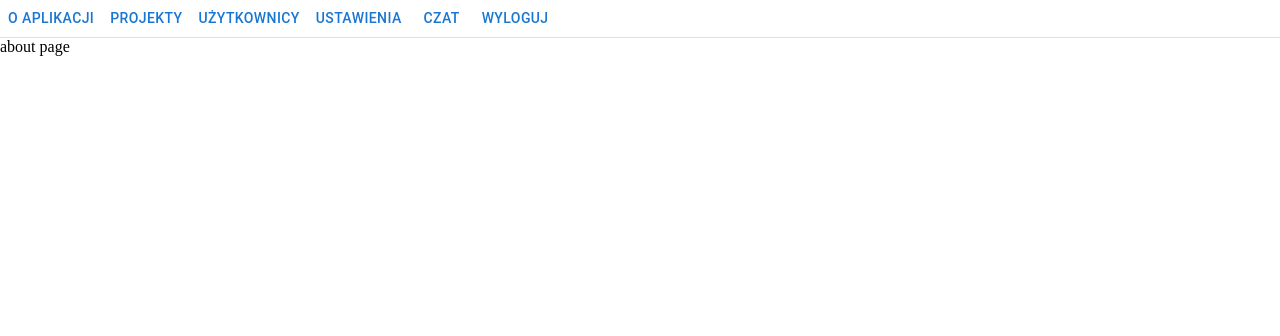
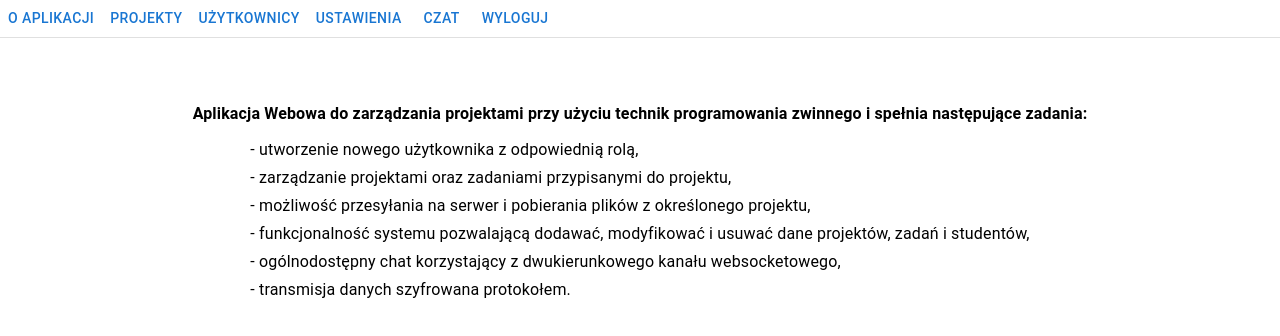
Before and after one commit to AdamSzr/Kerplank-backend, a Next.js app in the folder kreplank-frontend/: page /home in a window 1280 px wide. Both pictures are taken after a click on the button "O APLIKACJI". Shown: the top 336 px of the page. Built offline with nearby package versions, Linux system fonts and the light colour scheme.

Commit message:
Zmodyfikowanie strony: O plikacji

```diff
--- a/kreplank-frontend/src/features/AboutComponent/AboutAppView.tsx
+++ b/kreplank-frontend/src/features/AboutComponent/AboutAppView.tsx
@@ -1,5 +1,5 @@
 
-import { Box, Button } from '@mui/material'
+import { Box, Button, Container,List, ListItem, ListItemText, Typography } from '@mui/material'
 import { NextPage } from 'next'
 import Head from 'next/head'
 import { useRouter } from 'next/router'
@@ -14,9 +14,34 @@ const AboutAppView = () => {
 
     const router = useRouter()
 
-    return <Box >
-        about page
+    return (
+<Container component="main"
+           sx={{
+        marginTop: 8,
+        display: 'flex',
+        flexDirection: 'column',
+        alignItems: 'center',
+        }}
+>
+<Typography>
+<Box sx={{ fontWeight: 'bold', fontSize: 16 }}>
+Aplikacja Webowa do zarządzania projektami przy użyciu technik programowania zwinnego i spełnia następujące zadania:
+</Box>
+</Typography>
+    <Box>
+        <nav aria-label="elements list">
+        <List>
+                    <ListItemText primary="- utworzenie nowego użytkownika z odpowiednią rolą," />
+                    <ListItemText primary="- zarządzanie projektami oraz zadaniami przypisanymi do projektu," />
+                    <ListItemText primary="- możliwość przesyłania na serwer i pobierania plików z określonego projektu," />
+                    <ListItemText primary="- funkcjonalność systemu pozwalającą dodawać, modyfikować i usuwać dane projektów, zadań i studentów," />
+                    <ListItemText primary="- ogólnodostępny chat korzystający z dwukierunkowego kanału websocketowego," />
+                    <ListItemText primary="- transmisja danych szyfrowana protokołem." />
+        </List>
+        </nav>
     </Box>
+</Container>
+);
 }
 
 
```
